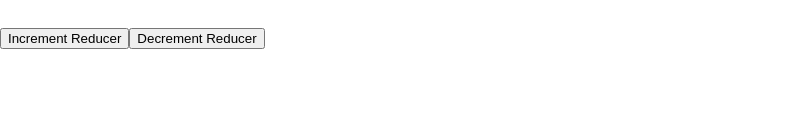
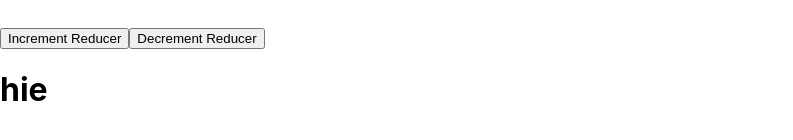
Before and after one commit to Nabeel87/session-5, a React (Create React App) app: page / in a window 1280 px wide. Shown: the part 280-420 px from the top of the page, without its empty margins (0-793 px from the left). Built offline with nearby package versions, Linux system fonts and the light colour scheme.

Commit message:
Update App.js

```diff
--- a/src/App.js
+++ b/src/App.js
@@ -13,6 +13,7 @@ function App() {
     <CounterContext.Provider value={countState}>
       <div>
         <Parent />
+        <h1>hie</h1>
       </div>
     </CounterContext.Provider>
   );
```
